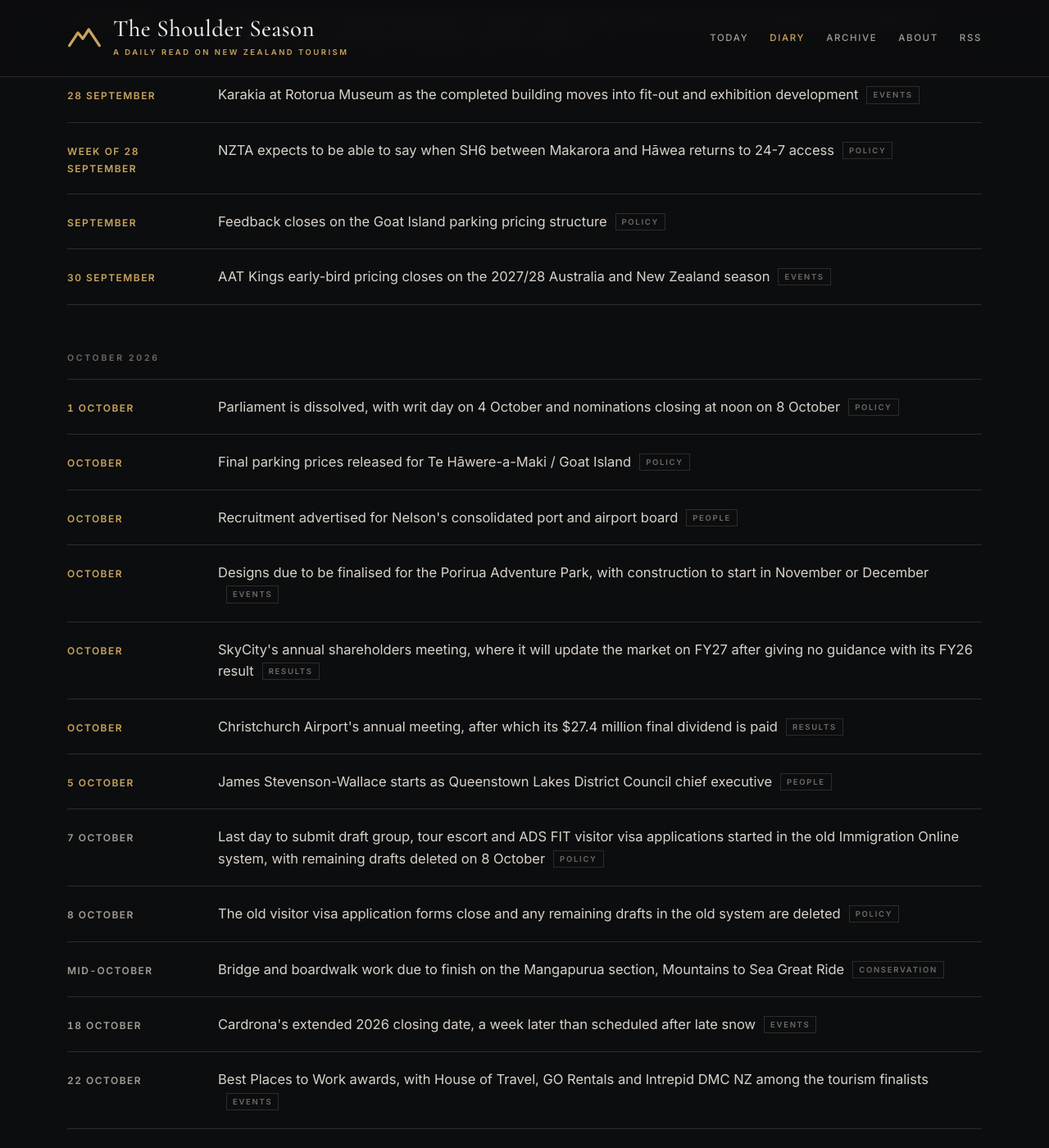
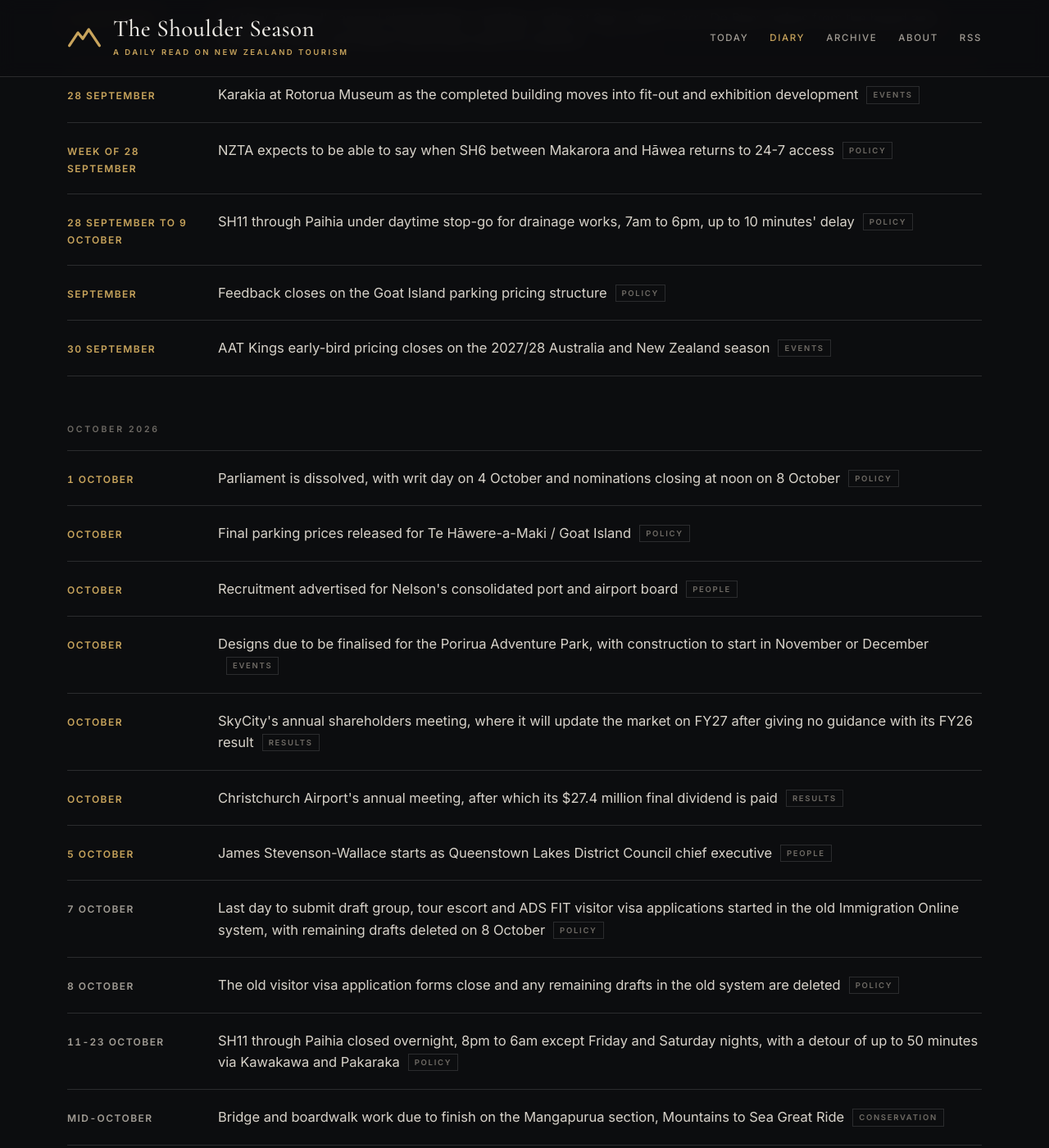
Before and after one commit to CTOverlord/shoulder-season, a Jekyll site: the page built from diary.html, in a window 1280 px wide and 1400 px high, scrolled down 696 px. Shown: the whole window at 82% size. Built offline with Jekyll 4.4.1, drawn with Linux system fonts in a browser that asks for light colours.

Commit message:
The Shoulder Season: 23 September 2026 briefing

```diff
--- a/_data/diary.yml
+++ b/_data/diary.yml
@@ -624,3 +624,13 @@
   display: "2029"
   text: Auckland Airport's baggage programme due to be complete, with more than 10km of conveyor replaced or added and a 3,000-bag automated early-bag store
   tag: Aviation
+
+- date: 2026-09-28
+  display: 28 September to 9 October
+  text: SH11 through Paihia under daytime stop-go for drainage works, 7am to 6pm, up to 10 minutes' delay
+  tag: Policy
+
+- date: 2026-10-11
+  display: 11-23 October
+  text: SH11 through Paihia closed overnight, 8pm to 6am except Friday and Saturday nights, with a detour of up to 50 minutes via Kawakawa and Pakaraka
+  tag: Policy
```
Also changed, not shown: _posts/2026-09-23-hooker-bridge-gate-40-on-a-bridge-for-20.md (added, +77 -0 lines).
